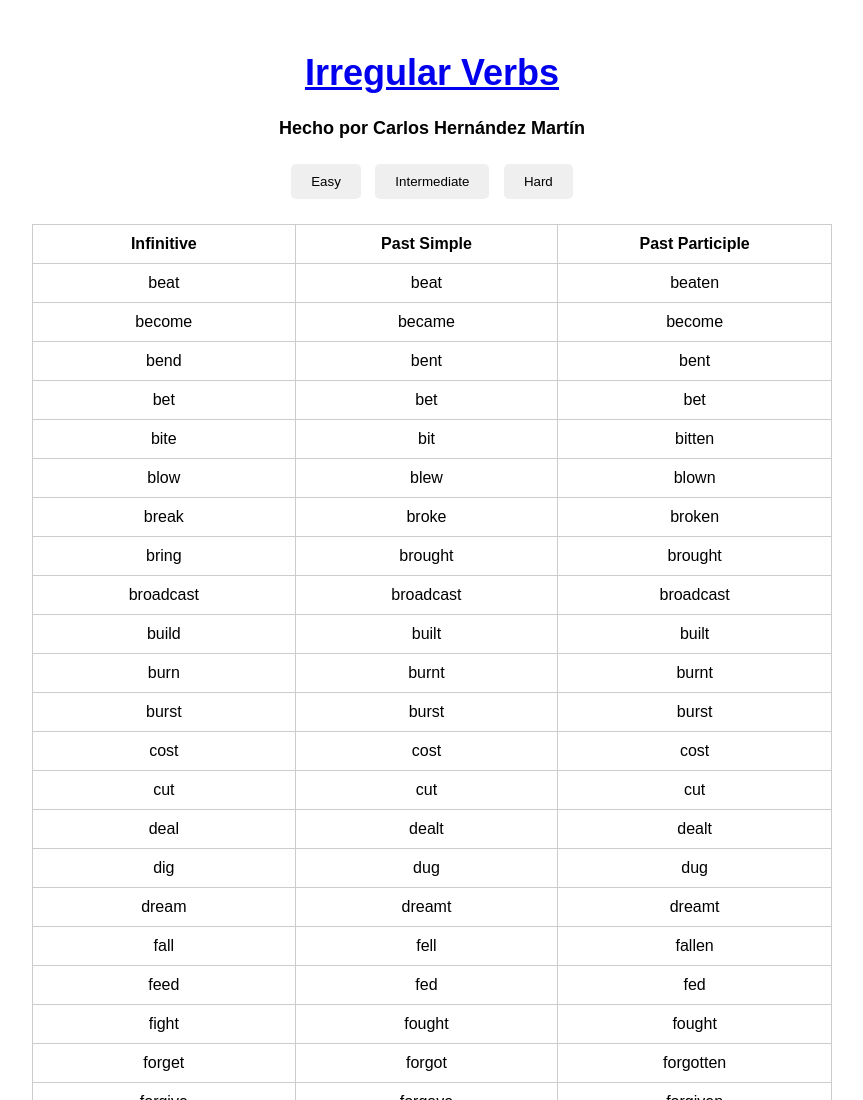
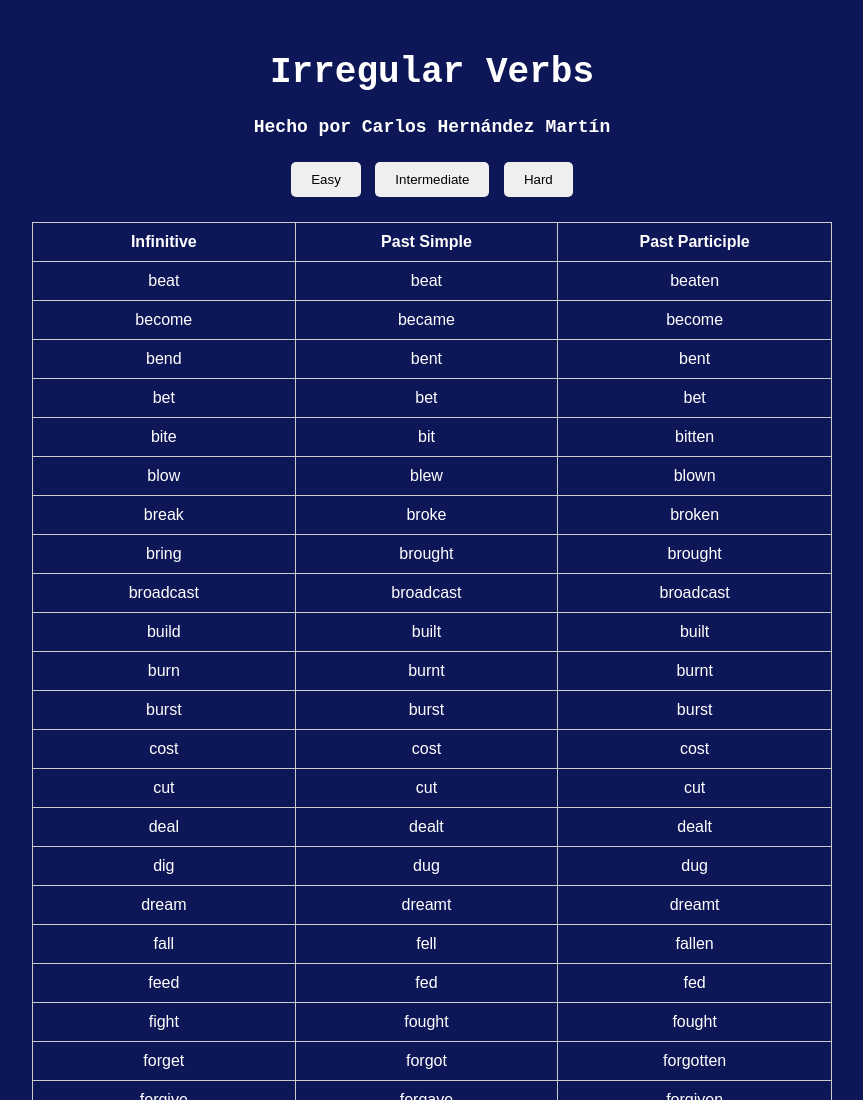
Before and after one commit to COYGCarlos/irregularverbs.github.io, a plain HTML site: page index.html in a window 1280 px wide. Shown: the top 1100 px of the page, without its empty margins (208-1071 px from the left). Drawn offline with Linux system fonts and the light colour scheme.

Commit message:
Update styles.css

```diff
--- a/styles.css
+++ b/styles.css
@@ -1,5 +1,5 @@
 body {
-    background-color: #white;
+    background-color: #0d1657;
     font-family: Arial, sans-serif;
 }
 
@@ -7,18 +7,27 @@ body {
     max-width: 800px;
     margin: 0 auto;
     padding: 20px;
-    background-color: white;
+    background-color: #0d1657;
     border-radius: 10px;
     text-align: center;
+    color: white;
+}
+
+/* Estilo para eliminar el subrayado de los enlaces */
+a {
+    text-decoration: none; /* Quita el subrayado */
+    color: white;
 }
 
 h1 {
     font-size: 36px;
+    font-family: 'Martian Mono', monospace;
 }
 
 h2 {
     font-size: 18px;
     margin-top: 10px;
+    font-family: 'Martian Mono', monospace;
 }
 
 .buttons {
```
